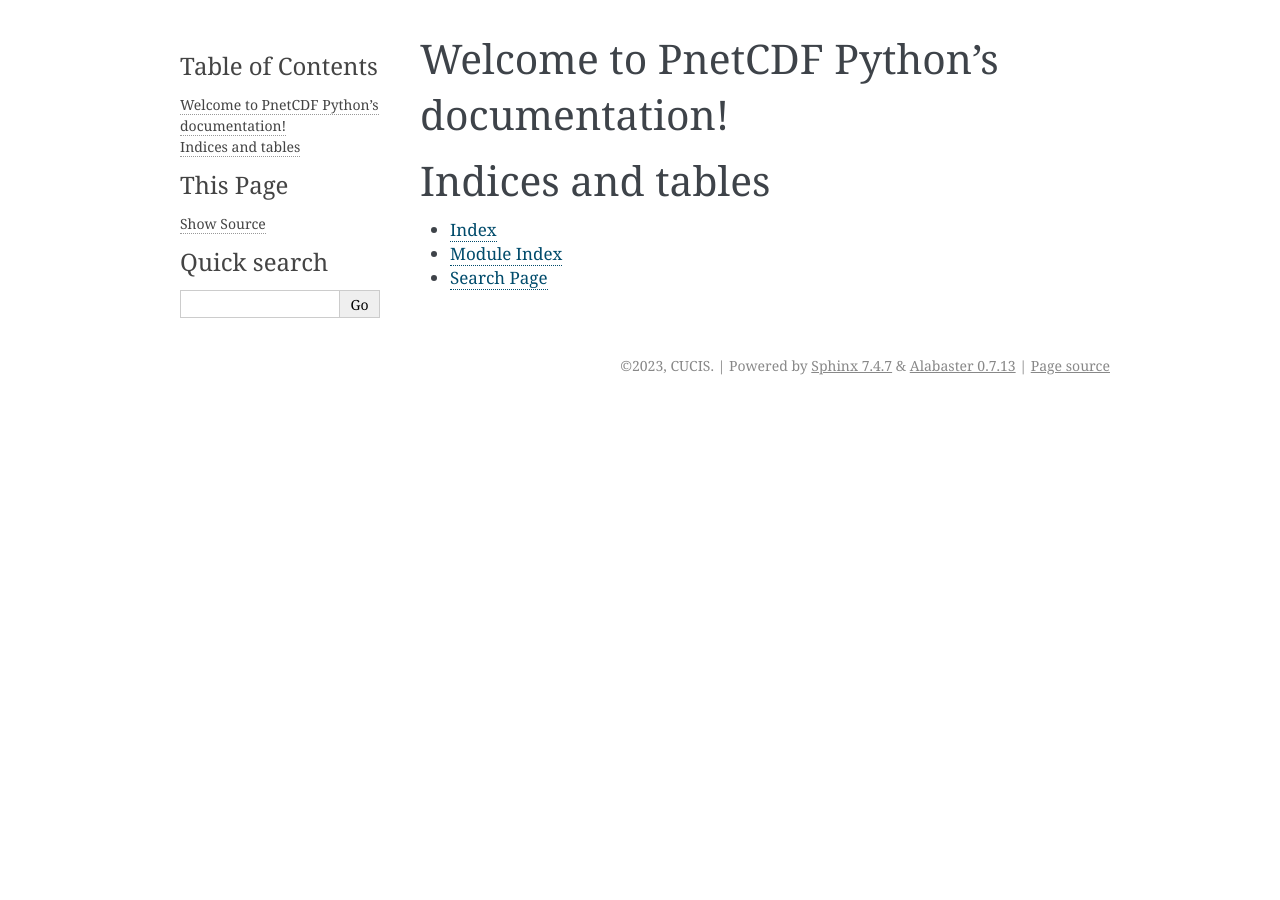
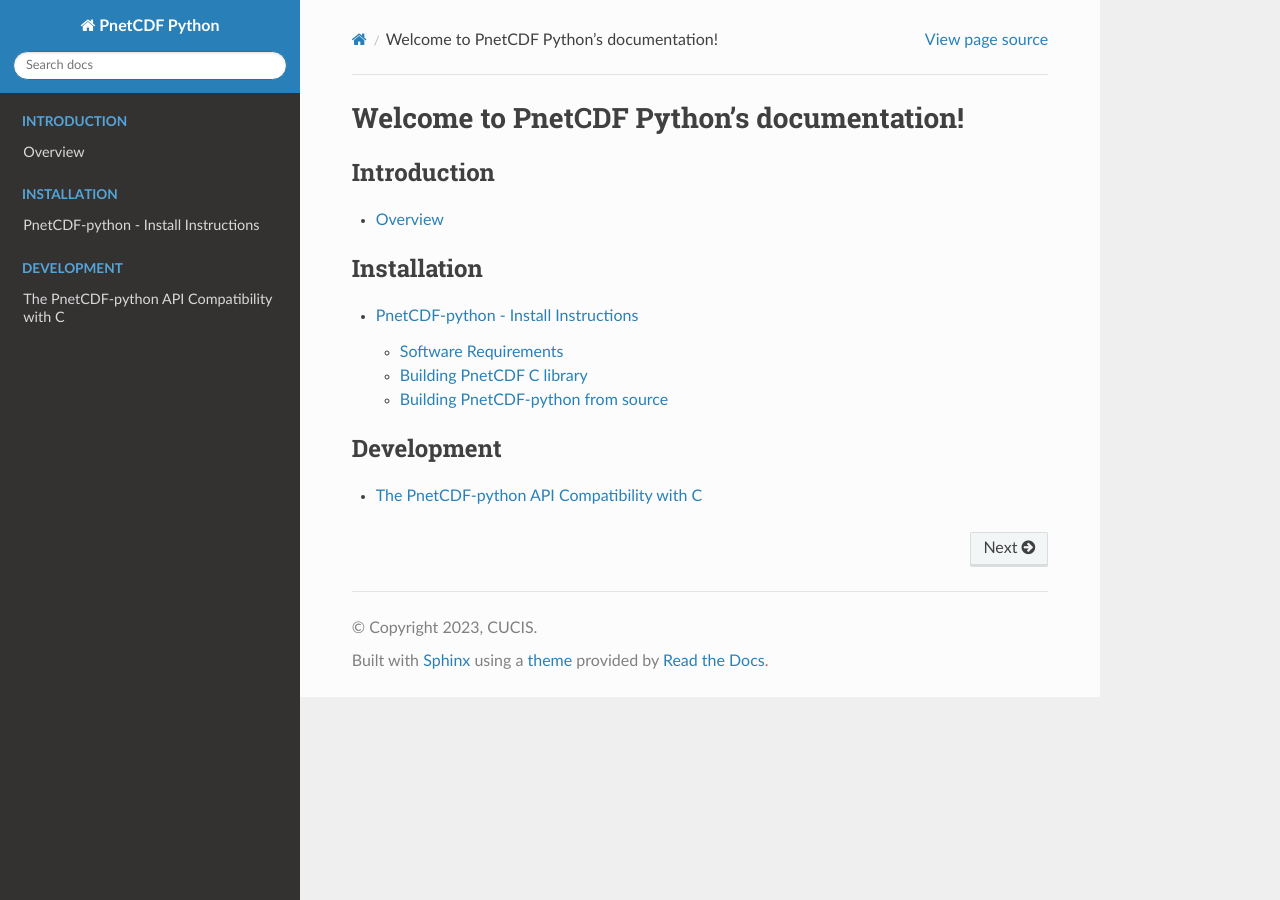
Before and after one commit to Parallel-NetCDF/PnetCDF-Python, a Sphinx documentation site: the page built from docs/source/index.rst, in a window 1280 px wide. Built offline with Sphinx 7.4.7 and the Read the Docs theme 2.0.0, drawn with Linux system fonts in a browser that asks for light colours; some of the changed lines change nothing that is shown.

Commit message:
update docs template

```diff
--- a/docs/source/conf.py
+++ b/docs/source/conf.py
@@ -26,5 +26,5 @@
 # -- Options for HTML output -------------------------------------------------
 # https://www.sphinx-doc.org/en/master/usage/configuration.html#options-for-html-output
 
-html_theme = 'alabaster'
+html_theme = 'sphinx_rtd_theme'
 html_static_path = ['_static']
--- /dev/null
+++ b/docs/source/development/compatibility.rst
@@ -0,0 +1,56 @@
+=============================================
+The PnetCDF-python API Compatibility with C
+=============================================
+
+The Following table contains list of PnetCDF-python's compatibility with PnetCDF-C APIs.
+
++----------------+-----------------------------+------------------------------------+
+| | Component    | | Implemented               | | To be implemented (priority [1]_)|
++================+=============================+====================================+
+| | File API     | | ncmpi_strerror            | | ncmpi_inq_libvers (3)            |
+| |              | | ncmpi_strerrno            | | ncmpi_set_fill (3)               |
+| |              | | ncmpi_create              | | ncmpi_set_default_format (3)     |
+| |              | | ncmpi_open/close          | | ncmpi_inq_put/get_size (3)       |
+| |              | | ncmpi_enddef/redef        | | ncmpi_delete (2)                 |
+| |              | | ncmpi_sync                | | ncmpi_sync_numrecs (2)           |
+| |              | | ncmpi_begin/end_indep_data| | ncmpi_inq_file_info (3)          |
+| |              | | ncmpi_inq_path            | | ncmpi_inq_files_opened (3)       |
+| |              | | ncmpi_inq                 | |                                  |
+| |              | | ncmpi_wait                | |                                  |
+| |              | | ncmpi_wait_all            | |                                  |
++----------------+-----------------------------+------------------------------------+
+| | Dimension API| | ncmpi_def_dim             | |                                  |
+| |              | | ncmpi_inq_ndims           | |                                  |
+| |              | | ncmpi_inq_dimlen          | |                                  |
+| |              | | ncmpi_inq_dim             | |                                  |
+| |              | | ncmpi_inq_dimname         | |                                  |
++----------------+-----------------------------+------------------------------------+
+| | Attribute API| | ncmpi_put/get_att_text    | |                                  |
+| |              | | ncmpi_put/get_att         | |                                  |
+| |              | | ncmpi_inq_att             | |                                  |
+| |              | | ncmpi_inq_natts           | |                                  |
+| |              | | ncmpi_inq_attname         | |                                  |
+| |              | | ncmpi_rename_att          | |                                  |
+| |              | | ncmpi_del_att             | |                                  |
++----------------+-----------------------------+------------------------------------+
+| | Variable  API| | ncmpi_def_var             | | ncmpi_iput/iget_var1 (1)         |
+| |              | | ncmpi_def_var_fill        | | ncmpi_iput/iget_vars (1)         |
+| |              | | ncmpi_inq_varndims        | | ncmpi_iput/iget_varm (1)         |
+| |              | | ncmpi_inq_varname         | | ncmpi_iput/iget_varn (2)         |
+| |              | | ncmpi_put/get_vara        | | ncmpi_bput/bget_var (1)          |
+| |              | | ncmpi_put/get_vars        | | ncmpi_bput/bget_var1 (1)         |
+| |              | | ncmpi_put/get_var1        | | ncmpi_bput/bget_vara (1)         |
+| |              | | ncmpi_put/get_var         | | ncmpi_bput/bget_vars (1)         |
+| |              | | ncmpi_put/get_varn        | | ncmpi_bput/bget_varm (1)         |
+| |              | | ncmpi_put/get_varm        | | ncmpi_bput/bget_varn (2)         |
+| |              | | ncmpi_put/get_vara_all    | | ncmpi_wait/wait_all (1)          |
+| |              | | ncmpi_put/get_vars_all    | | ncmpi_inq_nreqs (1)              |
+| |              | | ncmpi_put/get_var1_all    | | ncmpi_inq_buffer_usage/size (1)  |
+| |              | | ncmpi_put/get_var_all     | | ncmpi_cancel (1)                 |
+| |              | | ncmpi_put/get_varn_all    | | ncmpi_fill_var_rec (2)           |
+| |              | | ncmpi_put/get_varm_all    | |                                  |
+| |              | | ncmpi_iput/iget_var       | |                                  |
+| |              | | ncmpi_iput/iget_vara      | |                                  |
++----------------+-----------------------------+------------------------------------+
+
+.. [1]  priority level 1/2/3 maps to first/second/third priority
--- a/docs/source/index.rst
+++ b/docs/source/index.rst
@@ -8,13 +8,26 @@
 
 .. toctree::
    :maxdepth: 2
-   :caption: Contents:
+   :caption: Introduction
+
+   introduction/overview
+
+.. toctree::
+   :maxdepth: 2
+   :caption: Installation
+
+   installation/install
+
+.. toctree::
+   :maxdepth: 2
+   :caption: Development
+
+   development/compatibility
 
 
+.. Indices and tables
+.. ==================
 
-Indices and tables
-==================
-
-* :ref:`genindex`
-* :ref:`modindex`
-* :ref:`search`
+.. * :ref:`genindex`
+.. * :ref:`modindex`
+.. * :ref:`search`
--- /dev/null
+++ b/docs/source/installation/install.rst
@@ -0,0 +1,52 @@
+============================================
+PnetCDF-python - Install Instructions
+============================================
+
+Software Requirements
+=====================
+
+- PnetCDF C library
+- Python 3.9 or later
+- Python libraries: numpy, mpi4py
+- Python libraries: Cython, setuptools (optional, for building from source)
+
+Building PnetCDF C library
+==========================
+
+.. code-block:: bash
+
+    # download PnetCDF C library v1.12.3 (or later)
+    $ wget https://parallel-netcdf.github.io/Release/pnetcdf-1.12.3.tar.gz
+
+    $ tar -xf pnetcdf-1.12.3.tar.gz
+    $ cd pnetcdf-1.12.3
+
+    # configure
+    $ ./configure --prefix=/path/to/install-dir --enable-shared CC=mpicc
+
+    # build and install
+    $ make
+    $ make install
+
+Building PnetCDF-python from source
+===================================
+
+.. code-block:: bash
+
+    # activate an virtual environment (optional)
+    # use Python 3.9 or later
+    $ python3 -m venv env
+    $ source env/bin/activate
+    $ pip install --upgrade pip
+
+    # install Python libraries
+    $ pip install numpy Cython setuptools
+    $ env CC=mpicc pip install --no-cache-dir mpi4py
+
+    # download PnetCDF-python source code
+    $ git clone git@github.com:yzanhua/pnetcdf-python.git
+    $ cd pnetcdf-python
+
+    # install PnetCDF-python
+    env CC=mpicc python3 setup.py build
+    env CC=mpicc python3 setup.py install
--- /dev/null
+++ b/docs/source/introduction/overview.rst
@@ -0,0 +1,10 @@
+========
+Overview
+========
+
+PnetCDF-python is a Python interface to PnetCDF,
+a high-performance parallel I/O library for accessing netCDF files.
+This integration with Python allows for easy manipulation, analysis,
+and visualization of netCDF data using the rich ecosystem of Python's
+scientific computing libraries, making it a valuable tool for python-based
+applications that require high-performance access to netCDF files.
```
